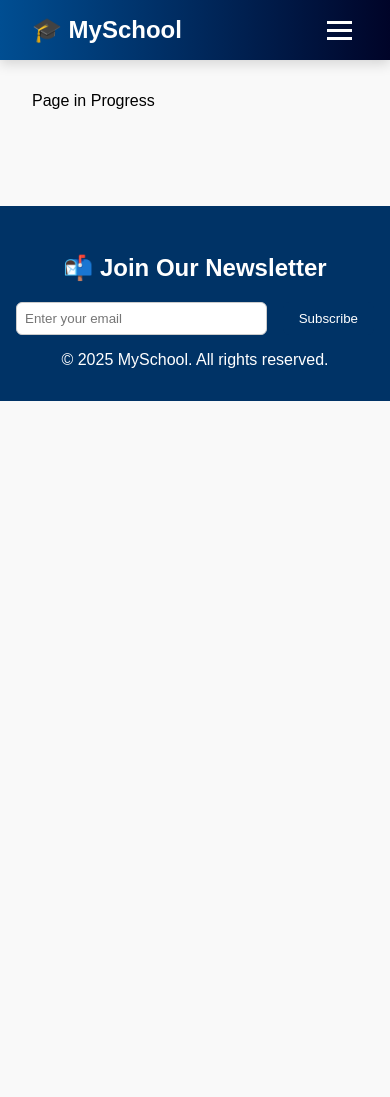
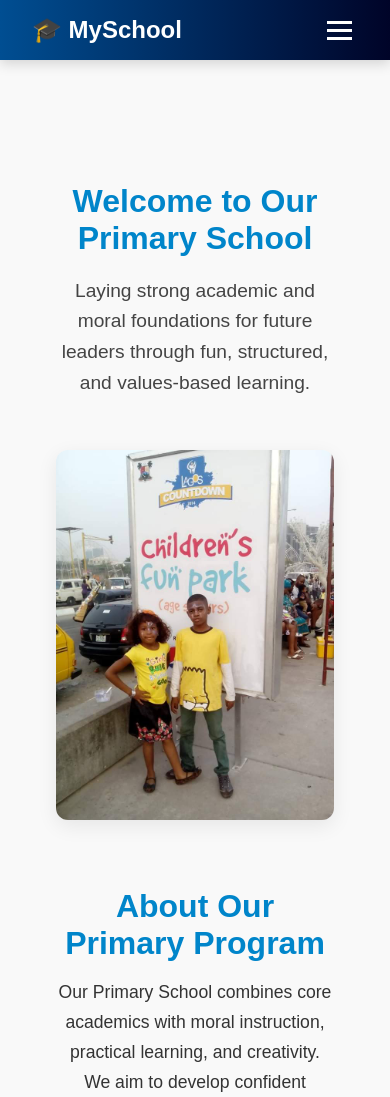
Before and after one commit to Arnoldcharles/school-website, a Next.js app: page /academics/primary in a window 390 px wide. Shown: the top 1097 px of the page. Before the commit the page ends 844 px from the top, so only its background shows below. Built offline with nearby package versions, Linux system fonts and the light colour scheme.

Commit message:
Refactor code structure for improved readability and maintainability

```diff
--- a/app/academics/primary/page.tsx
+++ b/app/academics/primary/page.tsx
@@ -1,7 +1,56 @@
-import React from "react";
+'use client';
 
-const page = () => {
-  return <div>Page in Progress</div>;
-};
+import './primary.css';
 
-export default page;
+export default function PrimaryPage() {
+  return (
+    <main className="primary-page">
+      {/* Hero Section */}
+      <section className="primary-hero">
+        <div className="hero-text">
+          <h1>Welcome to Our Primary School</h1>
+          <p>
+            Laying strong academic and moral foundations for future leaders through fun, structured, and values-based learning.
+          </p>
+        </div>
+        <div className="hero-image">
+          <img src="/primary/hero.jpg" alt="Primary students in class" />
+        </div>
+      </section>
+
+      {/* Program Overview */}
+      <section className="primary-about">
+        <h2>About Our Primary Program</h2>
+        <p>
+          Our Primary School combines core academics with moral instruction, practical learning, and creativity. We aim to develop confident learners, strong communicators, and well-rounded young citizens.
+        </p>
+      </section>
+
+      {/* Learning Highlights */}
+      <section className="primary-highlights">
+        <h2>Core Learning Areas</h2>
+        <div className="highlight-cards">
+          <div className="highlight-card fade-in">
+            <h3>📖 Literacy & Numeracy</h3>
+            <p>Building a strong base in reading, writing, and math using engaging activities.</p>
+          </div>
+          <div className="highlight-card fade-in">
+            <h3>💡 STEM & Discovery</h3>
+            <p>Hands-on science, tech, and exploration through themed projects.</p>
+          </div>
+          <div className="highlight-card fade-in">
+            <h3>🎭 Art & Values</h3>
+            <p>Creative expression, moral instruction, and character development.</p>
+          </div>
+        </div>
+      </section>
+
+      {/* CTA Button */}
+      <div className="cta-button-wrapper">
+        <a href="/primary/admission" className="cta-button">
+          Apply for Primary Admission
+        </a>
+      </div>
+    </main>
+  );
+}
--- /dev/null
+++ b/app/academics/primary/primary.css
@@ -0,0 +1,141 @@
+.primary-page {
+  padding: 4rem 1.5rem;
+  max-width: 1100px;
+  margin: auto;
+}
+
+/* Hero */
+.primary-hero {
+  display: flex;
+  gap: 2rem;
+  align-items: center;
+  flex-wrap: wrap;
+  margin-bottom: 4rem;
+}
+
+.hero-text {
+  flex: 1;
+}
+
+.hero-text h1 {
+  font-size: 2.5rem;
+  color: #0085ca;
+  margin-bottom: 1rem;
+}
+
+.hero-text p {
+  font-size: 1.2rem;
+  color: #444;
+  line-height: 1.6;
+}
+
+.hero-image img {
+  max-width: 100%;
+  border-radius: 12px;
+  box-shadow: 0 6px 20px rgba(0, 0, 0, 0.08);
+}
+
+/* About */
+.primary-about {
+  text-align: center;
+  margin-bottom: 4rem;
+}
+
+.primary-about h2 {
+  font-size: 2rem;
+  color: #0085ca;
+  margin-bottom: 1rem;
+}
+
+.primary-about p {
+  font-size: 1.1rem;
+  color: #333;
+  max-width: 750px;
+  margin: auto;
+  line-height: 1.7;
+}
+
+/* Highlights */
+.primary-highlights h2 {
+  text-align: center;
+  color: #0085ca;
+  font-size: 2rem;
+  margin-bottom: 2rem;
+}
+
+.highlight-cards {
+  display: flex;
+  gap: 1.5rem;
+  justify-content: center;
+  flex-wrap: wrap;
+}
+
+.highlight-card {
+  background: #e5f6ff;
+  padding: 1.5rem;
+  border-radius: 10px;
+  width: 280px;
+  text-align: center;
+  box-shadow: 0 6px 12px rgba(0, 0, 0, 0.05);
+  animation: fadeIn 0.6s ease forwards;
+  opacity: 0;
+  transform: translateY(20px);
+}
+
+.highlight-card:nth-child(1) { animation-delay: 0.1s; }
+.highlight-card:nth-child(2) { animation-delay: 0.3s; }
+.highlight-card:nth-child(3) { animation-delay: 0.5s; }
+
+.highlight-card h3 {
+  color: #0085ca;
+  margin-bottom: 0.5rem;
+}
+
+.highlight-card p {
+  color: #555;
+  font-size: 0.95rem;
+}
+
+@keyframes fadeIn {
+  to {
+    opacity: 1;
+    transform: translateY(0);
+  }
+}
+
+/* CTA Button */
+.cta-button-wrapper {
+  text-align: center;
+  margin-top: 3rem;
+}
+
+.cta-button {
+  display: inline-block;
+  background: #0085ca;
+  color: #fff;
+  padding: 0.9rem 2rem;
+  border-radius: 8px;
+  font-size: 1rem;
+  text-decoration: none;
+  transition: background 0.3s ease;
+}
+
+.cta-button:hover {
+  background: #006aab;
+}
+
+/* Mobile */
+@media (max-width: 768px) {
+  .primary-hero {
+    flex-direction: column;
+    text-align: center;
+  }
+
+  .hero-text h1 {
+    font-size: 2rem;
+  }
+
+  .highlight-card {
+    width: 100%;
+  }
+}
```
Also changed, not shown: app/academics/secondary/page.tsx (line endings or trailing spaces), public/primary/hero.jpg (added).
